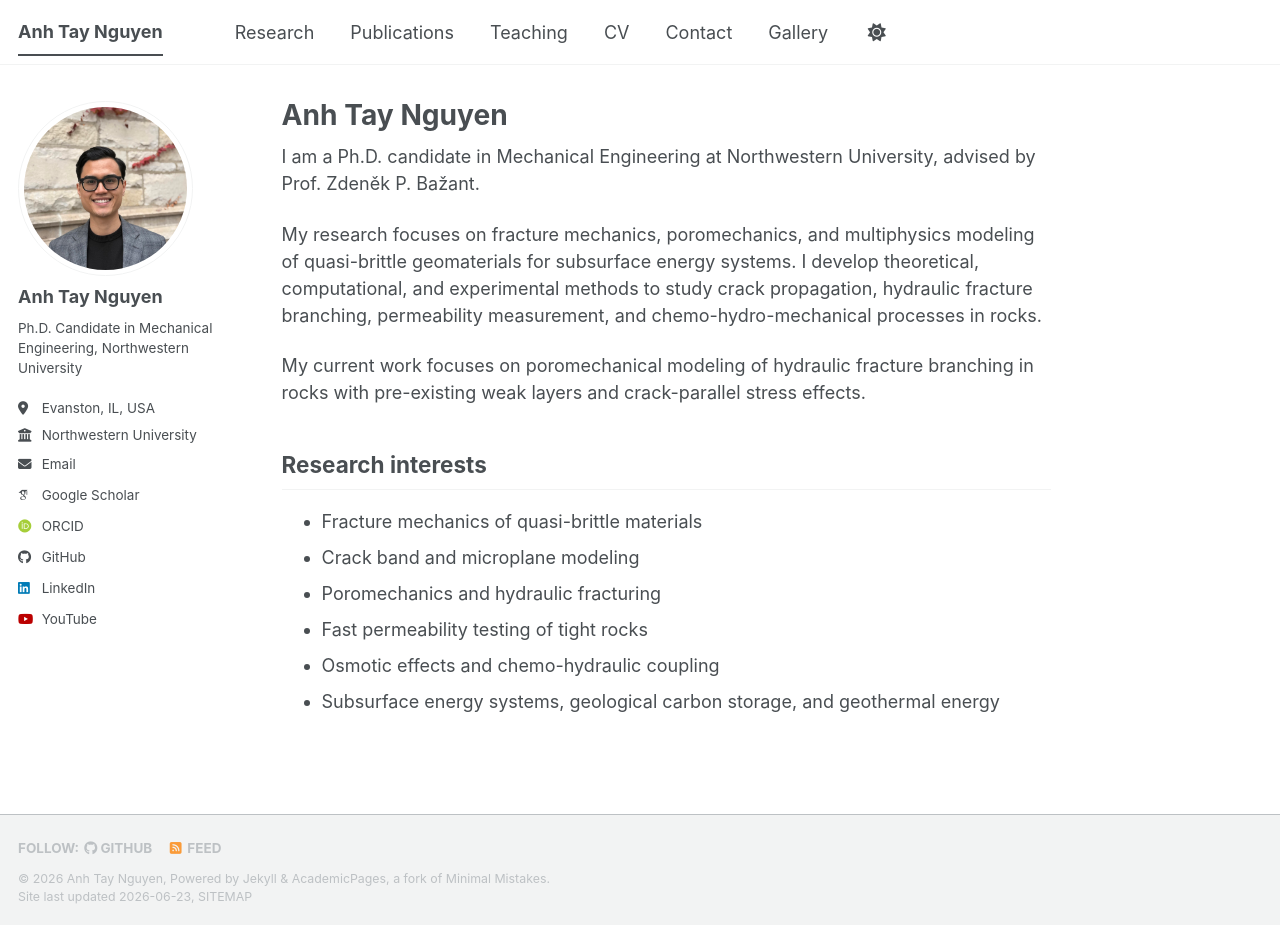
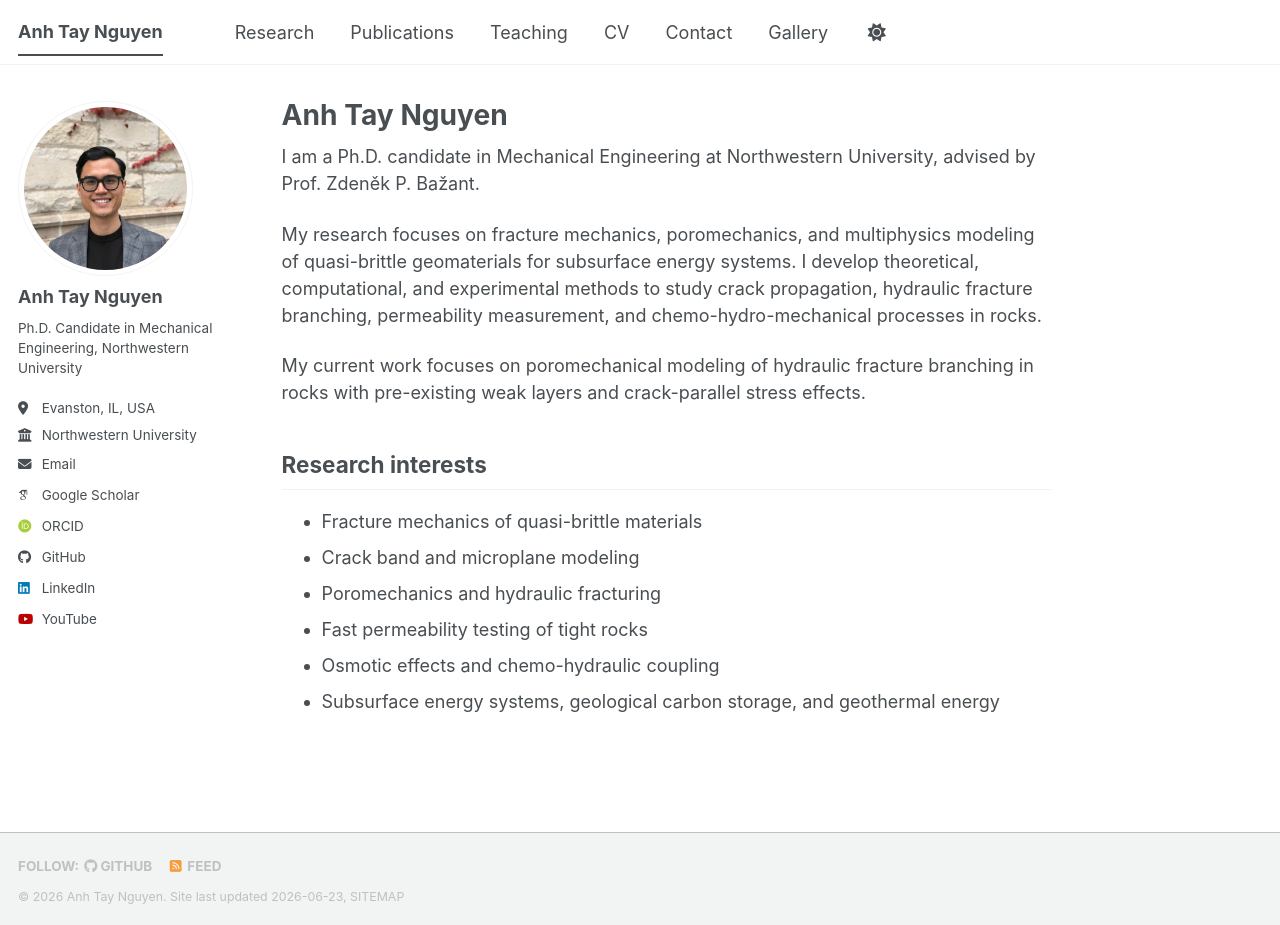
Before and after one commit to anhtaynguyen/anhtaynguyen.github.io, a Jekyll site: the page built from _pages/about.md, in a window 1280 px wide and 925 px high. Built offline with Jekyll 4.4.1, drawn with Linux system fonts in a browser that asks for light colours; some web fonts are replaced; a script bundle is joined from its source files by our own code; library files that are not in the unit come from our copies.

Commit message:
Update footer.html

```diff
--- a/_includes/footer.html
+++ b/_includes/footer.html
@@ -20,6 +20,6 @@
 {% endif %}
 
 <div class="page__footer-copyright">
-  &copy; {{ site.time | date: '%Y' }} {{ site.name | default: site.title }}, {{ site.data.ui-text[site.locale].powered_by | default: "Powered by" }} <a href="https://jekyllrb.com" rel="nofollow">Jekyll</a> &amp; <a href="https://github.com/academicpages/academicpages.github.io">AcademicPages</a>, a fork of <a href="https://mademistakes.com/work/minimal-mistakes-jekyll-theme/" rel="nofollow">Minimal Mistakes</a>.<br />
+  &copy; {{ site.time | date: '%Y' }} Anh Tay Nguyen.
   Site last updated {{ "now" | date: '%Y-%m-%d' }}, <a href="/sitemap/" style="text-transform: uppercase;">{{ site.data.ui-text[site.locale].site_map | default: "Sitemap" }}</a>
 </div>
```
